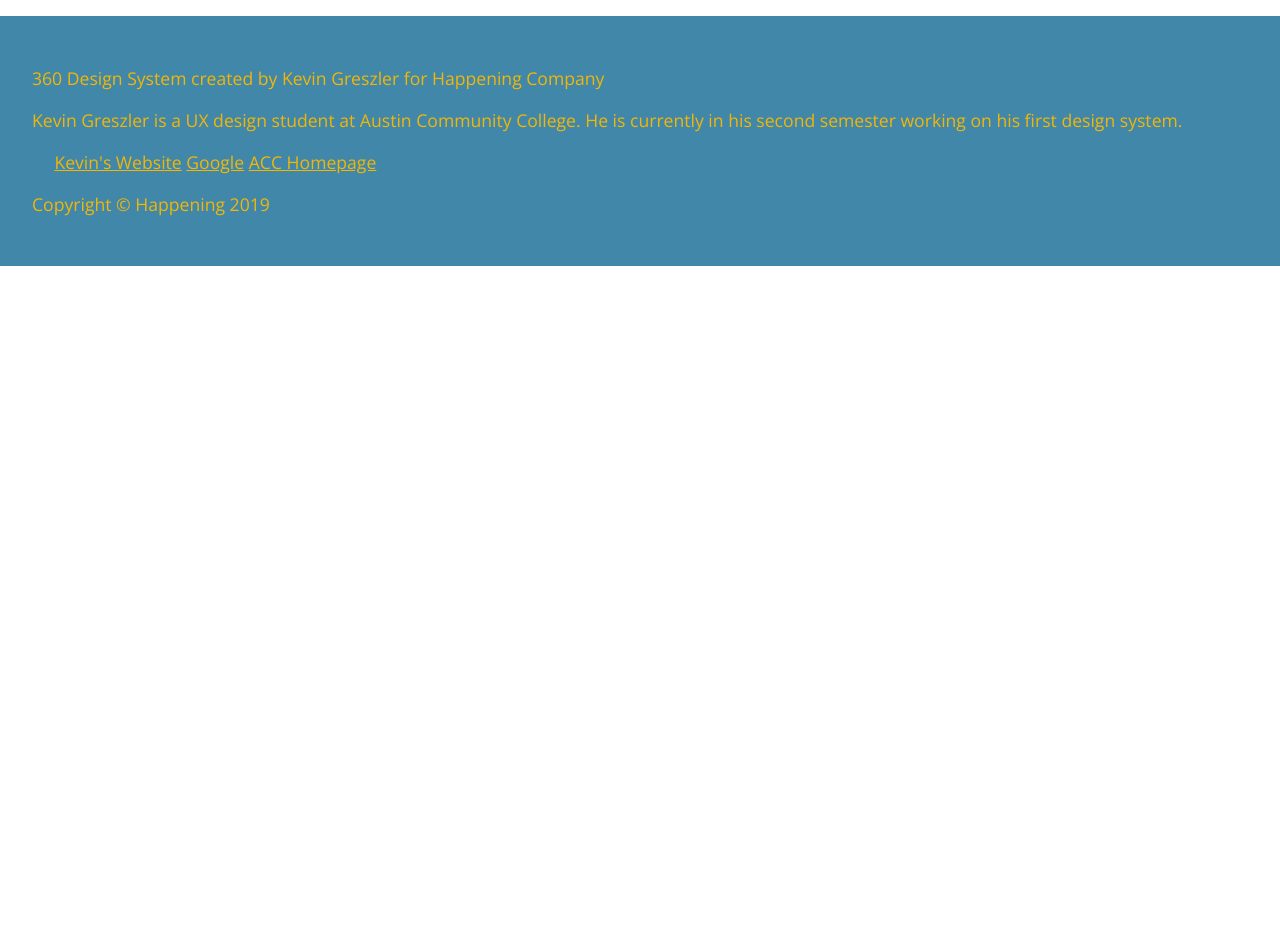
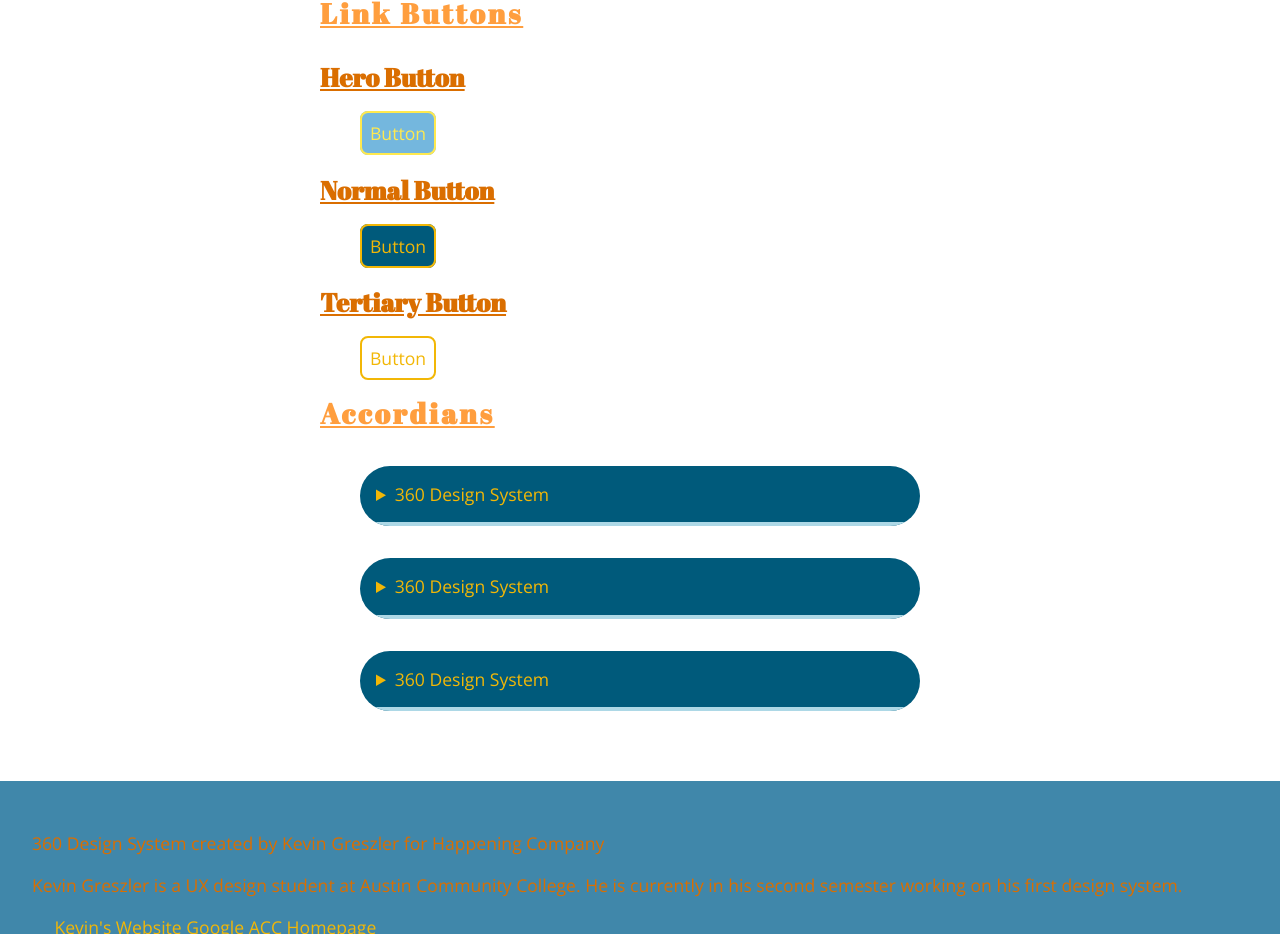
Before and after one commit to kgreszler/360-design-system, a plain HTML site: page components.html in a window 1280 px wide. Shown: the part 285-1219 px from the top of the page. Before the commit the page ends 800 px from the top, so only its background shows below. Drawn offline with nearby package versions, Linux system fonts and the light colour scheme.

Commit message:
commit 4

```diff
--- a/components.html
+++ b/components.html
@@ -1,5 +1,5 @@
 <!DOCTYPE html>
-<html lang="en-us">>
+<html lang="en-us">
 <head>
 	<link rel="stylesheet" type="text/css" href="style.css">
 	<meta charset="utf-8">
@@ -28,6 +28,80 @@
 
 		<h1>360 Design System Components</h1>
 
+		<h2>Link Buttons</h2>
+
+			<h3>Hero Button</h3>
+				<figure>
+					<a href="" class="hero-button">Button</a>
+				</figure>
+
+			<h3>Normal Button</h3>
+				<figure>
+					<a href="" class="normal-button">Button</a>
+				</figure>
+
+			<h3>Tertiary Button</h3>
+				<figure>
+					<a href="" class="tertiary-button">Button</a>
+				</figure>
+
+		<h2>Accordians</h2>
+
+			<figure>
+				<details>
+
+					<summary>360 Design System</summary>
+
+					<div>
+						<h3>Happening</h3>
+
+						<p>Happening is an event-production company that puts together concerts, parties, shows, and more. They are focused on promoting both their events and their services as second-to-none for a wide variety of brands and clients. Their image is energetic, youthful, and fun.</p>
+					</div>
+
+				</details>
+
+			</figure>
+
+			<figure>
+				<details>
+
+					<summary>360 Design System</summary>
+
+					<div>
+						<h3>About US</h3>
+
+						<p>Happening started out as a way for people to come together and enjoy the vibrant and uniqueness of Austin, Texas. The Pennybaker Bridge aka the 360 Bridge in Austin was built to connect the northern and southern sections of the loop 360 highway. The 360 Design System, like the bridge connects and encompasses the design needs of Happening and their clients</p>
+
+					</div>
+
+				</details>
+
+			</figure>
+
+			<figure>
+				<details>
+
+					<summary>360 Design System</summary>
+
+					<div>
+						<h3>Identity</h3>
+
+						<p>Unique</p>
+						<p>Encompassing</p>
+						<p>Energetic</p>
+						<p>Fun</p>
+						<p>Flexible</p>
+
+					</div>
+
+				</details>
+
+			</figure>
+
+
+
+
+
 	</main>
 
 	<footer class="site-footer">
--- a/style.css
+++ b/style.css
@@ -205,6 +205,7 @@ cite {
 
 main {
 	margin: auto;
+	margin-bottom: 70px;
 	max-width: 40rem;
 
 }
@@ -215,7 +216,7 @@ main {
 }
 
 main a:visited {
-	color: var(--color-sunset-dark);
+
 
 }
 
@@ -318,7 +319,98 @@ nav a:active {
 	font-family: Arial;
 }
 
+.hero-button {
+	background-color: var(--color-river-light);
+	border: 2px solid;
+	border-radius: .5rem;
+	color: var(--color-sunset-light);
+	padding: .5rem;
+	text-decoration: none;
 
+}
+
+.hero-button:hover {
+	background-color: var(--color-river-dark);
+
+}
+
+.hero-button:focus {
+	background-color: var(--color-bridge);
+	outline: none;
+
+}
+
+.hero-button:active {
+	color: var(--color-bridge-light);
+
+}
+
+
+.normal-button {
+	background-color: var(--color-river-dark);
+	border: 2px solid;
+	border-radius: .5rem;
+	color: var(--color-sunset);
+	padding: .5rem;
+	text-decoration: none;
+
+}
+
+.normal-button:hover {
+	background-color: var(--color-sunset);
+	color: var(--color-river-dark);
+}
+
+.normal-button:focus {
+	background-color: var(--color-sunset-dark);
+	outline: none;
+
+}
+
+.normal-button:active {
+	color: var(--color-sunset);
+}
+
+.tertiary-button {
+	background-color: white;
+	border: 2px solid;
+	border-radius: .5rem;
+	color: var(--color-sunset);
+	padding: .5rem;
+	text-decoration: none;
+}
+
+.tertiary-button:hover {
+	color: var(--color-dark-sunset);
+}
+
+.tertiary-button:focus {
+	color: var(--color-river-dark);
+	outline: none;
+}
+
+.tertiary-button:active {
+	background-color: var(--color-bridge);
+}
+
+
+details {
+	background-color: var(--color-river);
+	border-radius: 2.5rem;
+	color: var(--color-sunset);
+	margin: 2rem 0;
+	overflow: hidden;
+}
+
+summary {
+	background-color: var(--color-river-dark);
+	border-bottom: 4px solid lightblue;
+	padding: 1rem;
+}
+
+details div {
+	padding: 2rem;
+}
 
 /*=============================================
 
@@ -340,5 +432,5 @@ nav a:active {
 }
 
 .site-footer p {
-	color: var(--color-sunset);
+	color: var(--color-bridge);
 }
```
Also changed, not shown: layouts.html (+1 -1 lines), style.html (+1 -1 lines).
